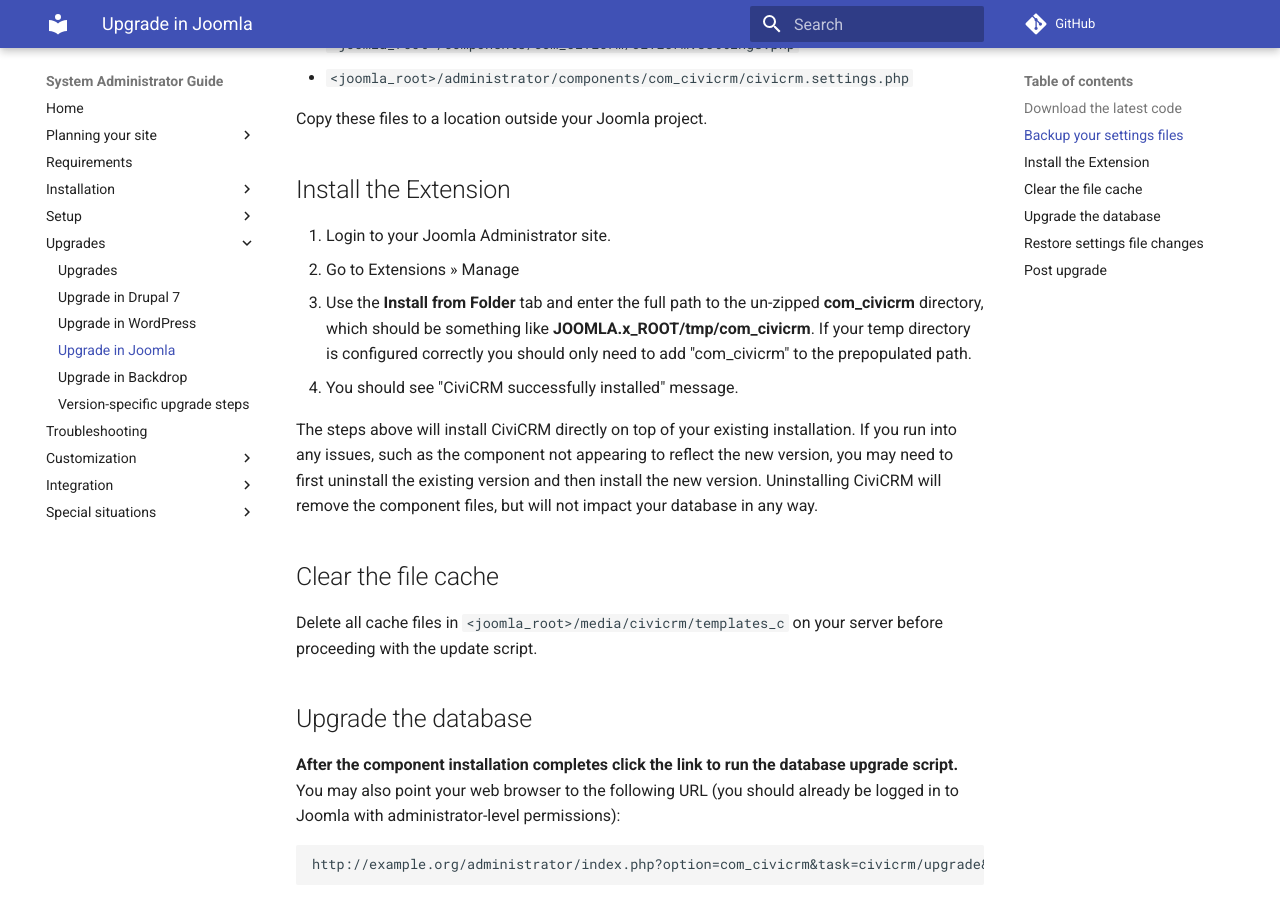
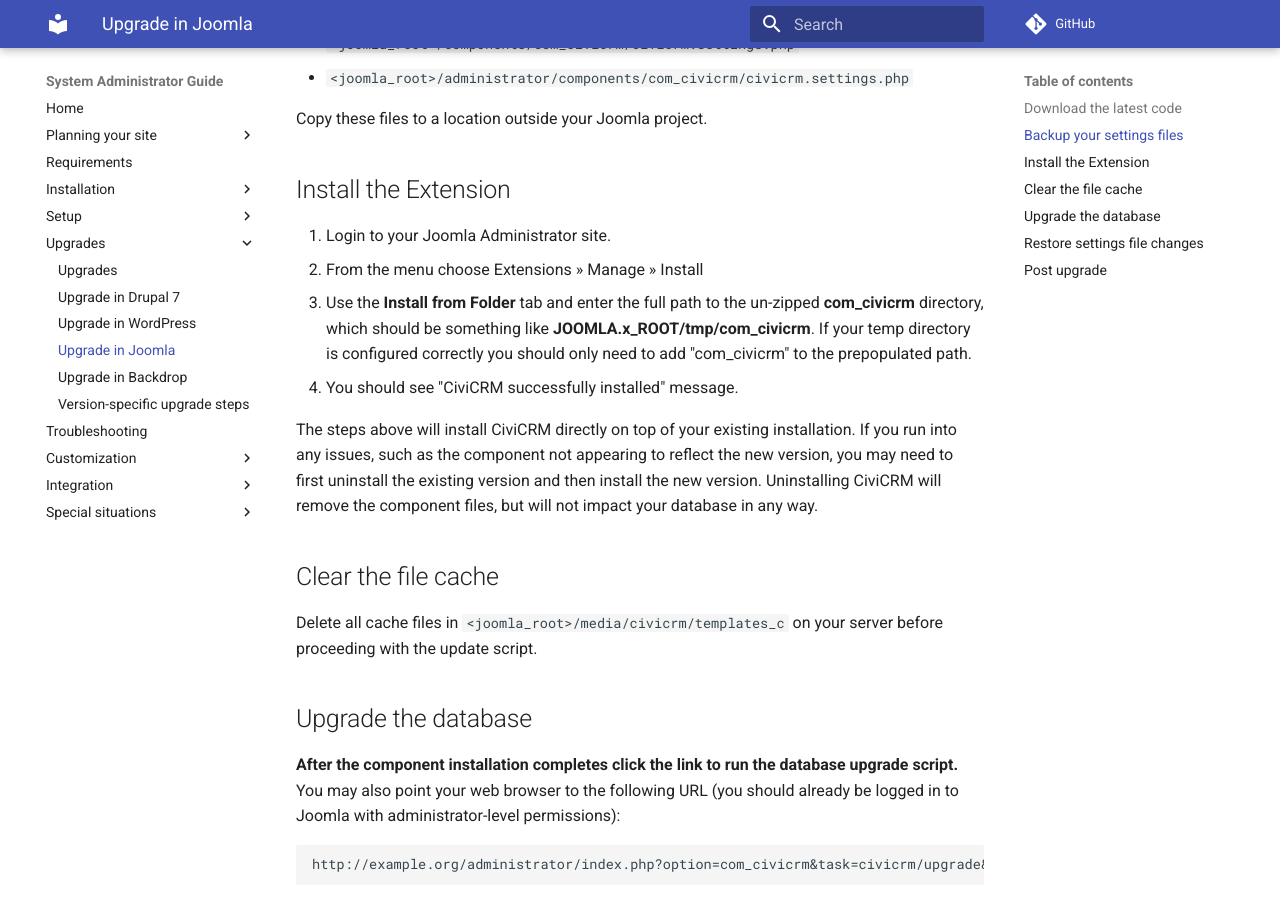
Before and after one commit to civicrm/civicrm-sysadmin-guide, an MkDocs documentation site: the page built from docs/upgrade/joomla.md, in a window 1280 px wide and 900 px high, scrolled down 1199 px. Built offline with MkDocs 1.6.1 and Material for MkDocs 9.7.7, drawn with Linux system fonts in a browser that asks for light colours; comment, search, counter and statistics services are not loaded; old or Windows-style settings are respelled for this version of MkDocs.

Commit message:
add menu step

```diff
--- a/docs/upgrade/joomla.md
+++ b/docs/upgrade/joomla.md
@@ -40,7 +40,7 @@ Copy these files to a location outside your Joomla project.
 ## Install the Extension
 
 1. Login to your Joomla Administrator site.
-1. Go to Extensions » Manage
+1. From the menu choose Extensions » Manage » Install
 1. Use the **Install from Folder** tab and enter the full path to the un-zipped **com_civicrm** directory, which should be something like **JOOMLA.x_ROOT/tmp/com_civicrm**. If your temp directory is configured correctly you should only need to add "com_civicrm" to the prepopulated path.
 1. You should see "CiviCRM successfully installed" message.
 
```
